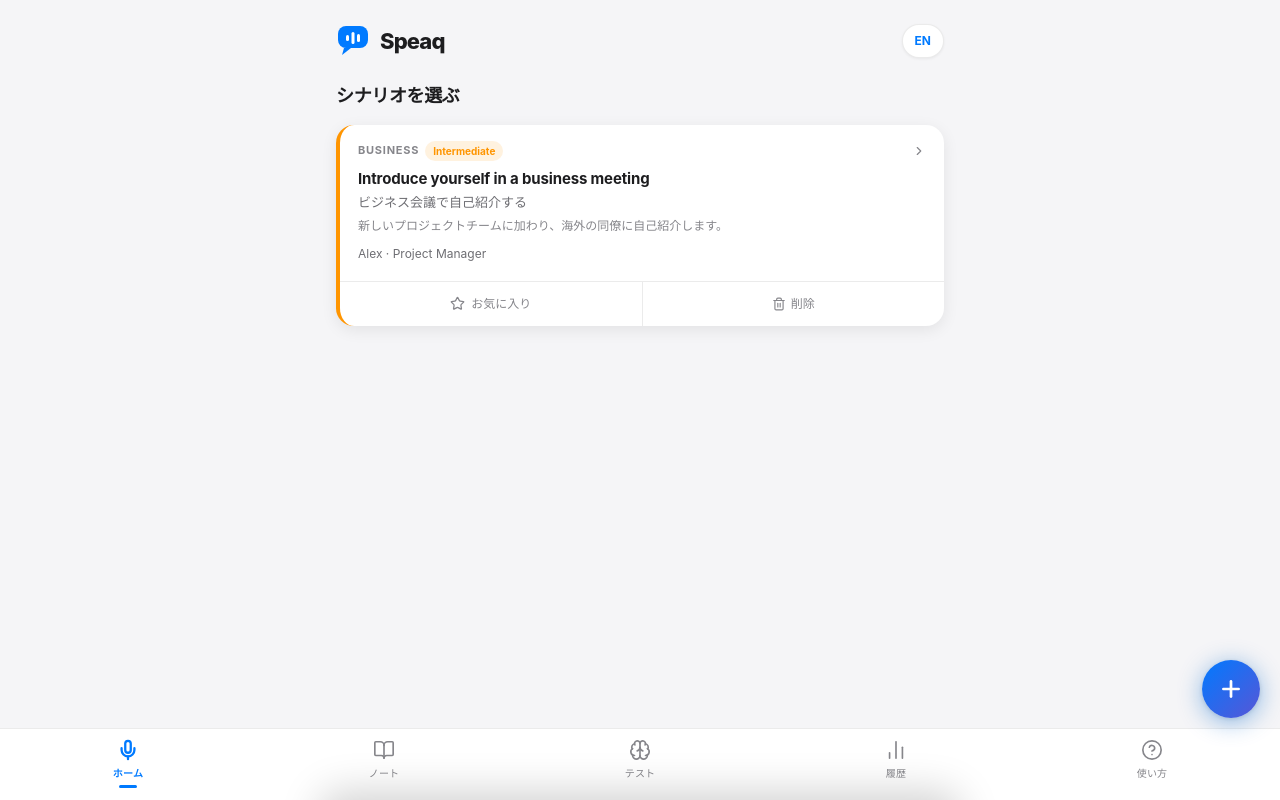
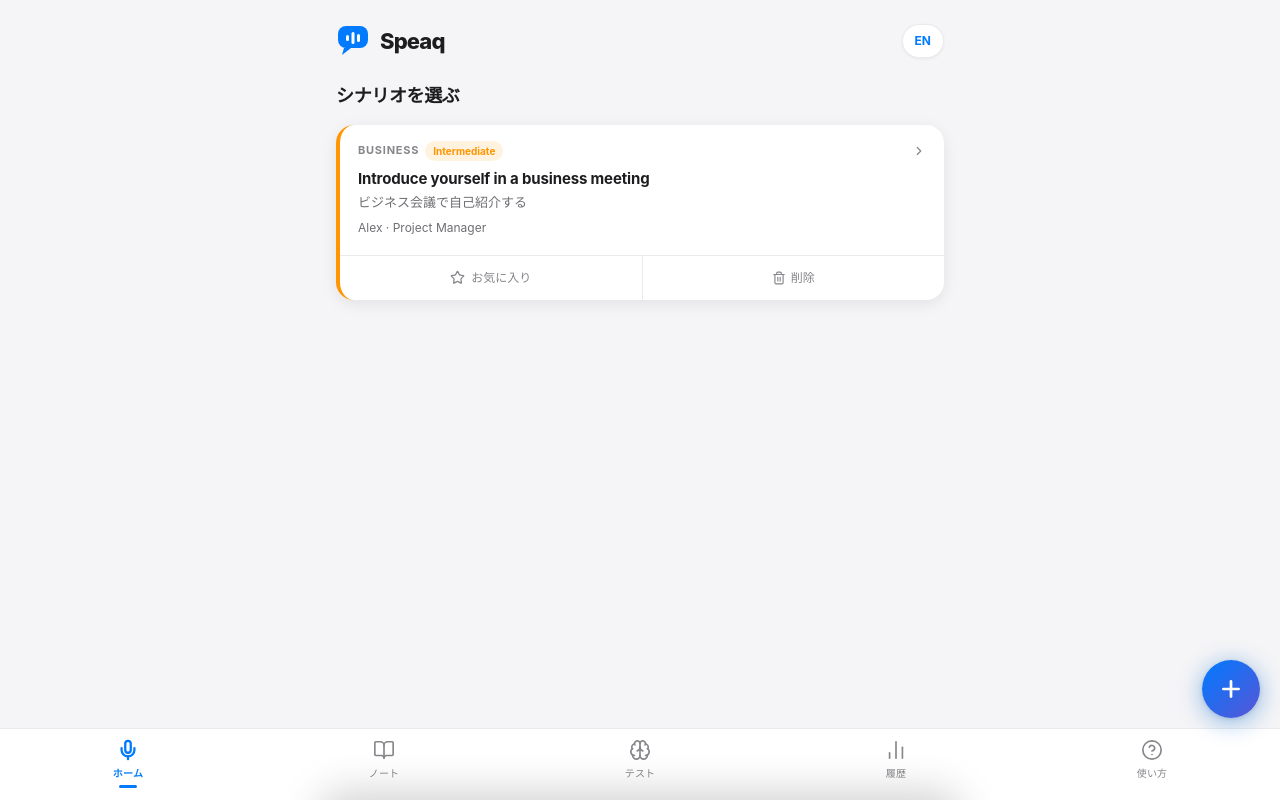
Before and after one commit to jaipur1103-wq/speaq, a Next.js app: page / in a window 1280 px wide. Built offline with nearby package versions, Linux system fonts and the light colour scheme.

Commit message:
Remove brief snippet from scenario card

```diff
--- a/components/ScenarioCard.tsx
+++ b/components/ScenarioCard.tsx
@@ -89,17 +89,8 @@ export default function ScenarioCard({ scenario, onDelete, isFavorite, onFavorit
           </div>
         )}
 
-        {/* Brief snippet */}
-        {(scenario.briefJa || scenario.brief) && (
-          <div style={{ fontSize: 12, color: "var(--text-muted)", marginTop: 6, lineHeight: 1.5,
-            overflow: "hidden", display: "-webkit-box", WebkitLineClamp: 2, WebkitBoxOrient: "vertical" as const,
-          }}>
-            {lang === "ja" && scenario.briefJa ? scenario.briefJa : scenario.brief}
-          </div>
-        )}
-
         {/* Persona */}
-        <div style={{ marginTop: 6 }}>
+        <div style={{ marginTop: 4 }}>
           <span style={{ fontSize: 12, color: "var(--text-secondary)" }}>
             {scenario.personaName} · {scenario.personaRole}
           </span>
```
